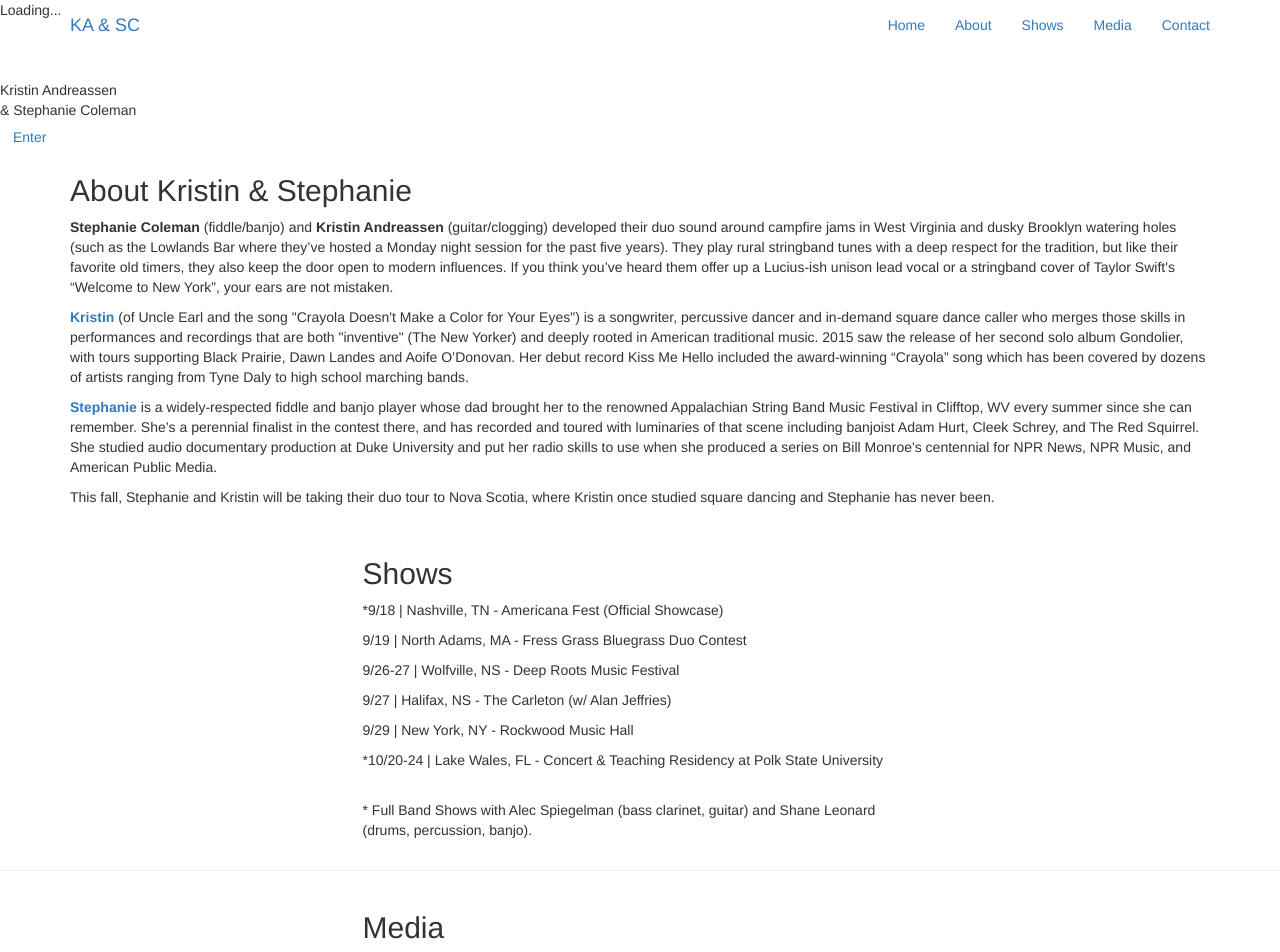
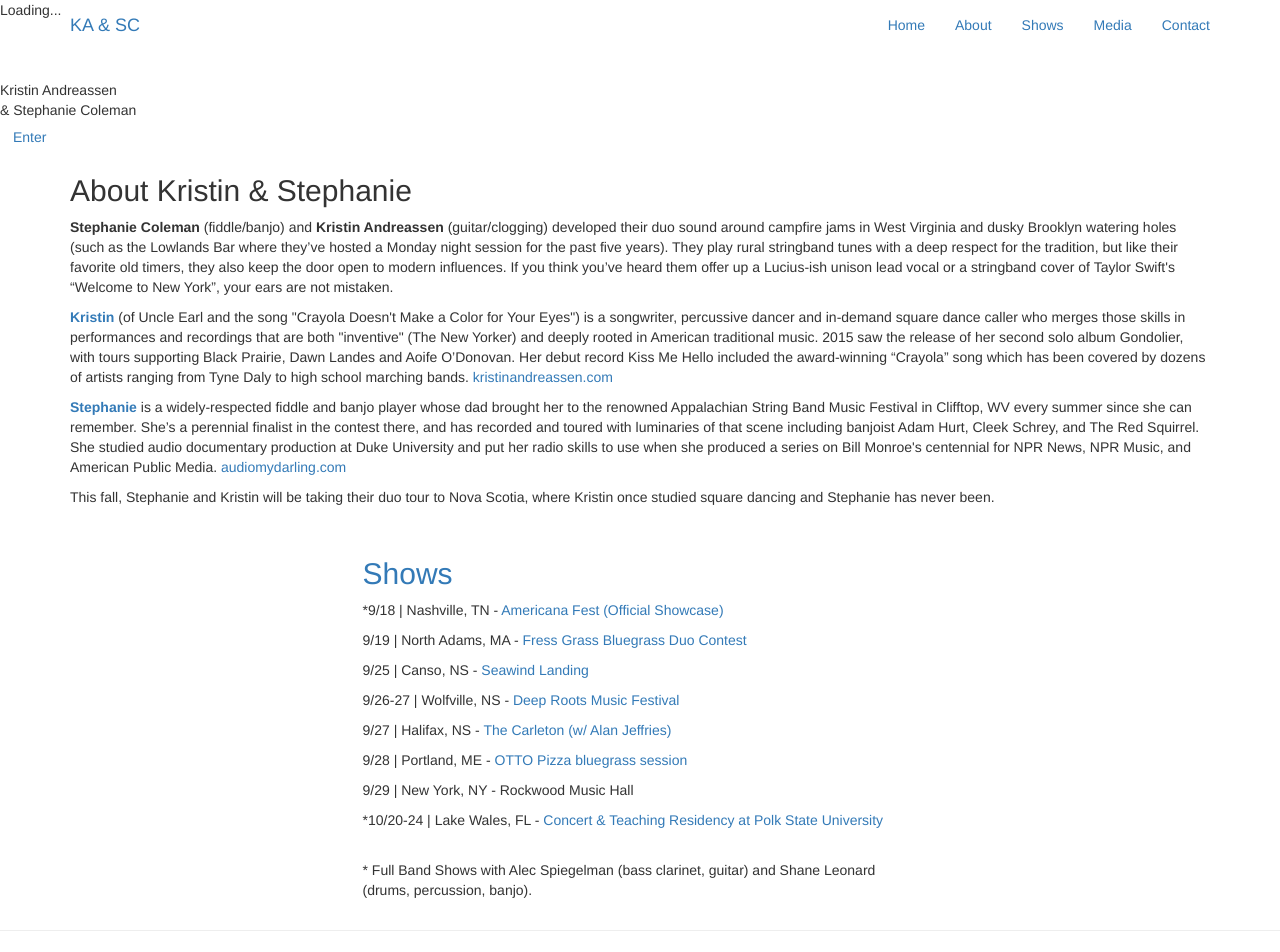
Before and after one commit to stephaniecoleman/stephaniecoleman.github.io, a Jekyll site: the page built from about.md, in a window 1280 px wide and 1400 px high. Shown: the top 952 px of the window. Built offline with Jekyll 4.4.1, drawn with Linux system fonts in a browser that asks for light colours; nearby versions of some CDN libraries; library files that are not in the unit come from our copies; comment, search, counter and statistics services are not loaded; grey boxes are pictures that could not be loaded.

```diff
--- a/_layouts/default.html
+++ b/_layouts/default.html
@@ -38,14 +38,14 @@
       <section id="about" class="module">
         <div class="container">
           <div class="row">
-            <div class="col-sm-12">
+            <div class="col-sm-12 bios-container">
               <h2 class="module-title font-alt">About Kristin & Stephanie</h2>
-              <div class="module-subtitle">
+              <div class="module-subtitle bios">
 <p><b>Stephanie Coleman</b> (fiddle/banjo) and <b>Kristin Andreassen</b> (guitar/clogging) developed their duo sound around campfire jams in West Virginia and dusky Brooklyn watering holes (such as the Lowlands Bar where they’ve hosted a Monday night session for the past five years). They play rural stringband tunes with a deep respect for the tradition, but like their favorite old timers, they also keep the door open to modern influences. If you think you’ve heard them offer up a Lucius-ish unison lead vocal or a stringband cover of Taylor Swift's “Welcome to New York”, your ears are not mistaken.</p>
 <p>
-<b><a href="http://www.kristinandreassen.com">Kristin</a></b> (of Uncle Earl and the song "Crayola Doesn't Make a Color for Your Eyes") is a songwriter, percussive dancer and in-demand square dance caller who merges those skills in performances and recordings that are both "inventive" (The New Yorker) and deeply rooted in American traditional music. 2015 saw the release of her second solo album Gondolier, with tours supporting Black Prairie, Dawn Landes and Aoife O’Donovan. Her debut record Kiss Me Hello included the award-winning “Crayola” song which has been covered by dozens of artists ranging from Tyne Daly to high school marching bands.
+<b><a target="_blank" href="http://www.kristinandreassen.com">Kristin</a></b> (of Uncle Earl and the song "Crayola Doesn't Make a Color for Your Eyes") is a songwriter, percussive dancer and in-demand square dance caller who merges those skills in performances and recordings that are both "inventive" (The New Yorker) and deeply rooted in American traditional music. 2015 saw the release of her second solo album Gondolier, with tours supporting Black Prairie, Dawn Landes and Aoife O’Donovan. Her debut record Kiss Me Hello included the award-winning “Crayola” song which has been covered by dozens of artists ranging from Tyne Daly to high school marching bands. <a target="_blank" href="http://kristinandreassen.com">kristinandreassen.com</a>
 </p>
-<p><b><a href="http://www.audiomydarling.com">Stephanie</a></b> is a widely-respected fiddle and banjo player whose dad brought her to the renowned Appalachian String Band Music Festival in Clifftop, WV every summer since she can remember. She’s a perennial finalist in the contest there, and has recorded and toured with luminaries of that scene including banjoist Adam Hurt, Cleek Schrey, and The Red Squirrel. She studied audio documentary production at Duke University and put her radio skills to use when she produced a series on Bill Monroe's centennial for NPR News, NPR Music, and American Public Media.</p>
+<p><b><a target="_blank" href="http://www.audiomydarling.com">Stephanie</a></b> is a widely-respected fiddle and banjo player whose dad brought her to the renowned Appalachian String Band Music Festival in Clifftop, WV every summer since she can remember. She’s a perennial finalist in the contest there, and has recorded and toured with luminaries of that scene including banjoist Adam Hurt, Cleek Schrey, and The Red Squirrel. She studied audio documentary production at Duke University and put her radio skills to use when she produced a series on Bill Monroe's centennial for NPR News, NPR Music, and American Public Media. <a href="http://audiomydarling.com" target="_blank">audiomydarling.com</a></p>
 <p>
 This fall, Stephanie and Kristin will be taking their duo tour to Nova Scotia, where Kristin once studied square dancing and Stephanie has never been.
 </p>
@@ -94,14 +94,16 @@ This fall, Stephanie and Kristin will be taking their duo tour to Nova Scotia, w
         <div class="container">
           <div class="row">
             <div class="col-sm-6 col-sm-offset-3">
-              <h2 class="module-title font-alt">Shows</h2>
+              <h2 class="module-title font-alt"><a target="_blank" href="http://kristinandreassen.com/tour">Shows</a></h2>
               <div class="module-subtitle">
-              <p>*9/18 | Nashville, TN - Americana Fest (Official Showcase)</p>
-              <p>9/19 | North Adams, MA - Fress Grass Bluegrass Duo Contest</p>
-              <p>9/26-27 | Wolfville, NS - Deep Roots Music Festival</p>
-              <p>9/27 | Halifax, NS - The Carleton (w/ Alan Jeffries)</p>
+              <p>*9/18 | Nashville, TN - <a target="_blank" href="http://americanamusic.org/">Americana Fest (Official Showcase)</a></p>
+              <p>9/19 | North Adams, MA - <a target="_blank" href="http://freshgrass.com/2015-duo/">Fress Grass Bluegrass Duo Contest</a></p>
+              <p>9/25 | Canso, NS - <a target="_blank" href="http://www.seawindlanding.ca/">Seawind Landing</a></p>
+              <p>9/26-27 | Wolfville, NS - <a target="_blank" href="http://deeprootsmusic.ca/buy-tickets/">Deep Roots Music Festival</a></p>
+              <p>9/27 | Halifax, NS - <a href="http://www.thecarleton.ca/">The Carleton (w/ Alan Jeffries)</a></p>
+              <p>9/28 | Portland, ME - <a href="http://ottoportland.com/" target="_blank">OTTO Pizza bluegrass session</a></p>
               <p>9/29 | New York, NY - Rockwood Music Hall</p>
-              <p>*10/20-24 | Lake Wales, FL - Concert & Teaching Residency at Polk State University</p>
+              <p>*10/20-24 | Lake Wales, FL - <a href="https://www.polk.edu/lake-wales/polk-state-lake-wales-arts-center/" target="_blank">Concert & Teaching Residency at Polk State University</a></p>
               <br>
               <p>* Full Band Shows with Alec Spiegelman (bass clarinet, guitar) and Shane Leonard (drums, percussion, banjo).</p>
               </div>
@@ -127,8 +129,6 @@ This fall, Stephanie and Kristin will be taking their duo tour to Nova Scotia, w
               <h2 class="module-title font-alt">Media</h2>
               <iframe src="https://player.vimeo.com/video/134948224" width="500" height="281" frameborder="0" webkitallowfullscreen mozallowfullscreen allowfullscreen></iframe><br>
 
-              <iframe src="https://player.vimeo.com/video/134944196" width="500" height="281" frameborder="0" webkitallowfullscreen mozallowfullscreen allowfullscreen></iframe><br>
-
               <iframe width="500" height="315" src="https://www.youtube.com/embed/AQ2DL7P-Lqo" frameborder="0" allowfullscreen></iframe><br>
 
               <iframe width="500" height="315" src="https://www.youtube.com/embed/5UmL2KpoYAQ" frameborder="0" allowfullscreen></iframe>
@@ -149,8 +149,8 @@ This fall, Stephanie and Kristin will be taking their duo tour to Nova Scotia, w
             <div class="col-sm-6 col-sm-offset-3 module-subtitle">
 
               <h2 class="module-title font-alt">Get in touch</h2>
-              <p>Stephanie Coleman | <a href="http://audiomydarling.com">audiomydarling.com</a></p>
-              <p>Kristin Andreassen | <a href="http://kristinandreassen.com">kristinandreassen.com</a></p>
+              <p>Stephanie Coleman | <a target="_blank" href="http://audiomydarling.com">audiomydarling.com</a></p>
+              <p>Kristin Andreassen | <a target="_blank" href="http://kristinandreassen.com">kristinandreassen.com</a></p>
             </div>
 
           </div><!-- .row -->
```
Also changed, not shown: css/style.css (+10 -0 lines), 5 other files.
